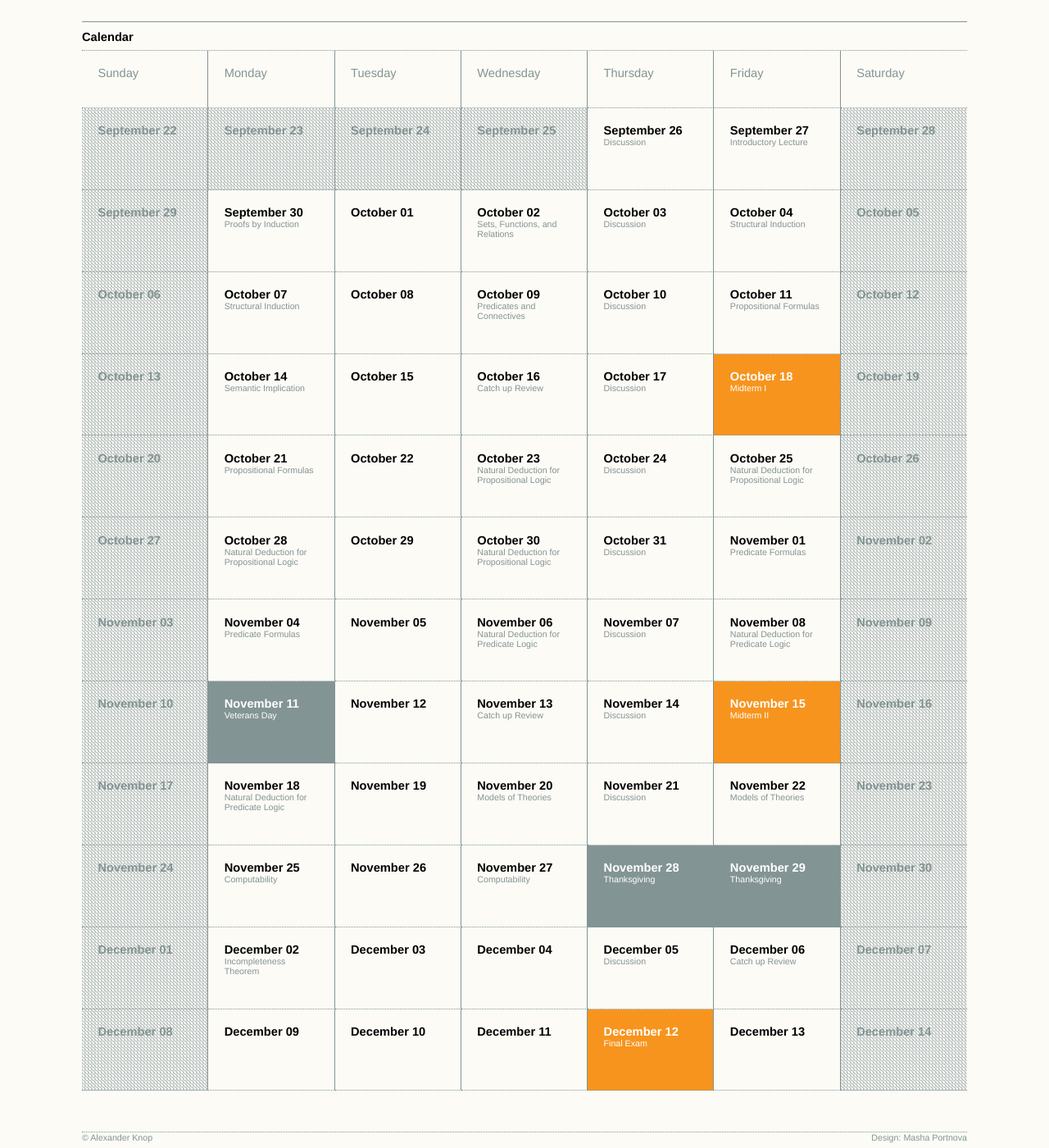
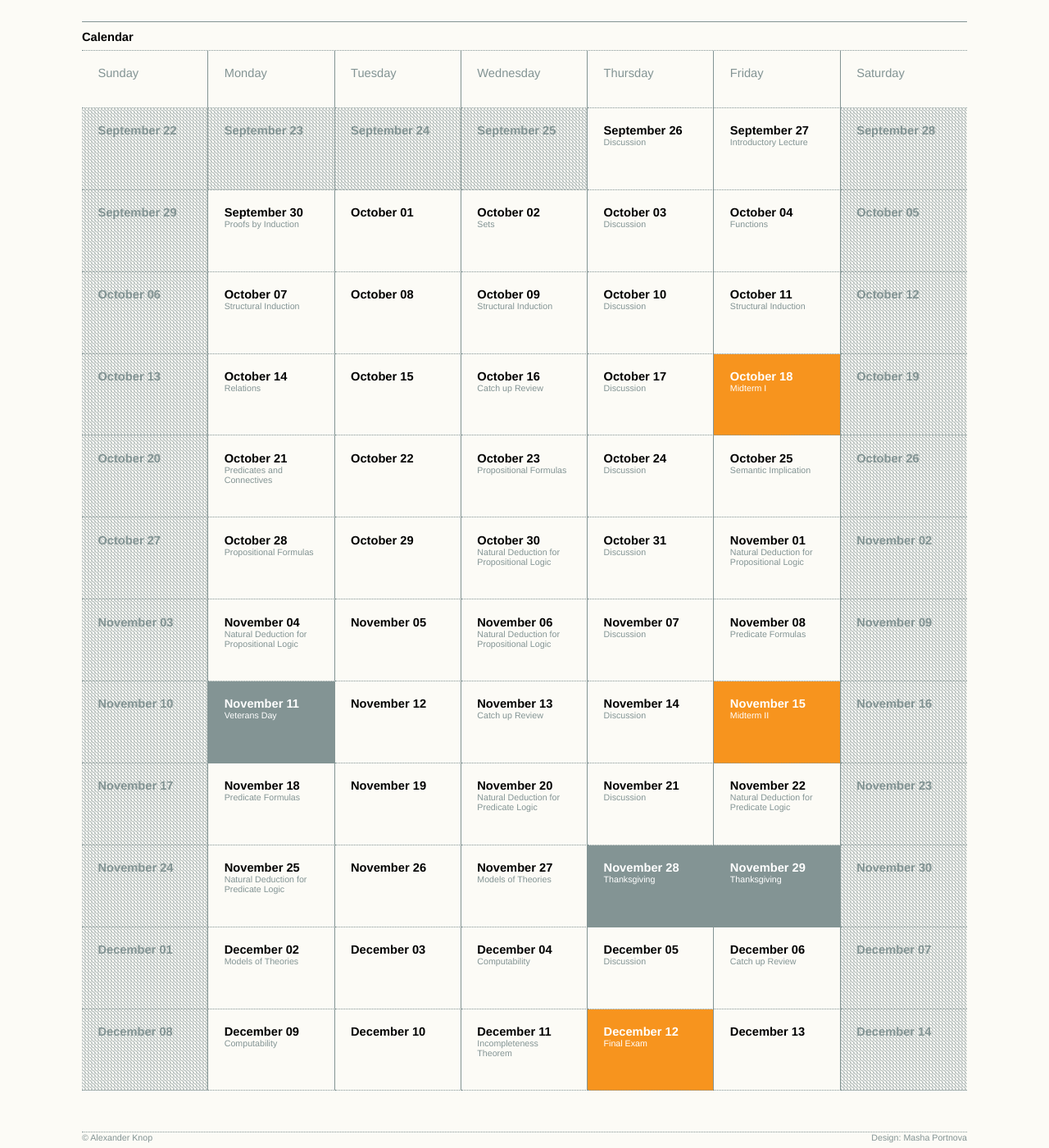
Before and after one commit to alexanderknop/alexanderknop.github.io, a Jekyll site: the page built from teaching/ucsd/160a/2019/fall/index.html, in a window 1280 px wide and 1400 px high, scrolled down 1071 px. Shown: the whole window at 82% size. Built offline with Jekyll 4.4.1, drawn with Linux system fonts in a browser that asks for light colours; nearby versions of some CDN libraries; some of the changed lines change nothing that is shown.

Commit message:
Update calendar

```diff
--- a/teaching/ucsd/160a/2019/fall/calendar.html
+++ b/teaching/ucsd/160a/2019/fall/calendar.html
@@ -59,7 +59,7 @@
 		<td>
 			October 02
 			<div>
-				 Sets, Functions, and Relations
+				 Sets
 			</div>
 		</td>
 		<td>
@@ -71,7 +71,7 @@
 		<td>
 			October 04
 			<div>
-				 Structural Induction
+				 Functions
 			</div>
 		</td>
 		<td>
@@ -94,7 +94,7 @@
 		<td>
 			October 09
 			<div>
-				 Predicates and Connectives
+				 Structural Induction
 			</div>
 		</td>
 		<td>
@@ -106,7 +106,7 @@
 		<td>
 			October 11
 			<div>
-				 Propositional Formulas
+				 Structural Induction
 			</div>
 		</td>
 		<td>
@@ -120,7 +120,7 @@
 		<td>
 			October 14
 			<div>
-				 Semantic Implication
+				 Relations
 			</div>
 		</td>
 		<td>
@@ -155,7 +155,7 @@
 		<td>
 			October 21
 			<div>
-				 Propositional Formulas
+				 Predicates and Connectives
 			</div>
 		</td>
 		<td>
@@ -164,7 +164,7 @@
 		<td>
 			October 23
 			<div>
-				 Natural Deduction for Propositional Logic
+				 Propositional Formulas
 			</div>
 		</td>
 		<td>
@@ -176,7 +176,7 @@
 		<td>
 			October 25
 			<div>
-				 Natural Deduction for Propositional Logic
+				 Semantic Implication
 			</div>
 		</td>
 		<td>
@@ -190,7 +190,7 @@
 		<td>
 			October 28
 			<div>
-				 Natural Deduction for Propositional Logic
+				 Propositional Formulas
 			</div>
 		</td>
 		<td>
@@ -211,7 +211,7 @@
 		<td>
 			November 01
 			<div>
-				 Predicate Formulas
+				 Natural Deduction for Propositional Logic
 			</div>
 		</td>
 		<td>
@@ -225,7 +225,7 @@
 		<td>
 			November 04
 			<div>
-				 Predicate Formulas
+				 Natural Deduction for Propositional Logic
 			</div>
 		</td>
 		<td>
@@ -234,7 +234,7 @@
 		<td>
 			November 06
 			<div>
-				 Natural Deduction for Predicate Logic
+				 Natural Deduction for Propositional Logic
 			</div>
 		</td>
 		<td>
@@ -246,7 +246,7 @@
 		<td>
 			November 08
 			<div>
-				 Natural Deduction for Predicate Logic
+				 Predicate Formulas
 			</div>
 		</td>
 		<td>
@@ -295,7 +295,7 @@
 		<td>
 			November 18
 			<div>
-				 Natural Deduction for Predicate Logic
+				 Predicate Formulas
 			</div>
 		</td>
 		<td>
@@ -304,7 +304,7 @@
 		<td>
 			November 20
 			<div>
-				 Models of Theories
+				 Natural Deduction for Predicate Logic
 			</div>
 		</td>
 		<td>
@@ -316,7 +316,7 @@
 		<td>
 			November 22
 			<div>
-				 Models of Theories
+				 Natural Deduction for Predicate Logic
 			</div>
 		</td>
 		<td>
@@ -330,7 +330,7 @@
 		<td>
 			November 25
 			<div>
-				 Computability
+				 Natural Deduction for Predicate Logic
 			</div>
 		</td>
 		<td>
@@ -339,7 +339,7 @@
 		<td>
 			November 27
 			<div>
-				 Computability
+				 Models of Theories
 			</div>
 		</td>
 		<td class = "holiday">
@@ -365,7 +365,7 @@
 		<td>
 			December 02
 			<div>
-				 Incompleteness Theorem
+				 Models of Theories
 			</div>
 		</td>
 		<td>
@@ -373,6 +373,9 @@
 		</td>
 		<td>
 			December 04
+			<div>
+				 Computability
+			</div>
 		</td>
 		<td>
 			December 05
@@ -396,12 +399,18 @@
 		</td>
 		<td>
 			December 09
+			<div>
+				 Computability
+			</div>
 		</td>
 		<td>
 			December 10
 		</td>
 		<td>
 			December 11
+			<div>
+				 Incompleteness Theorem
+			</div>
 		</td>
 		<td class = "exam">
 			December 12
```
